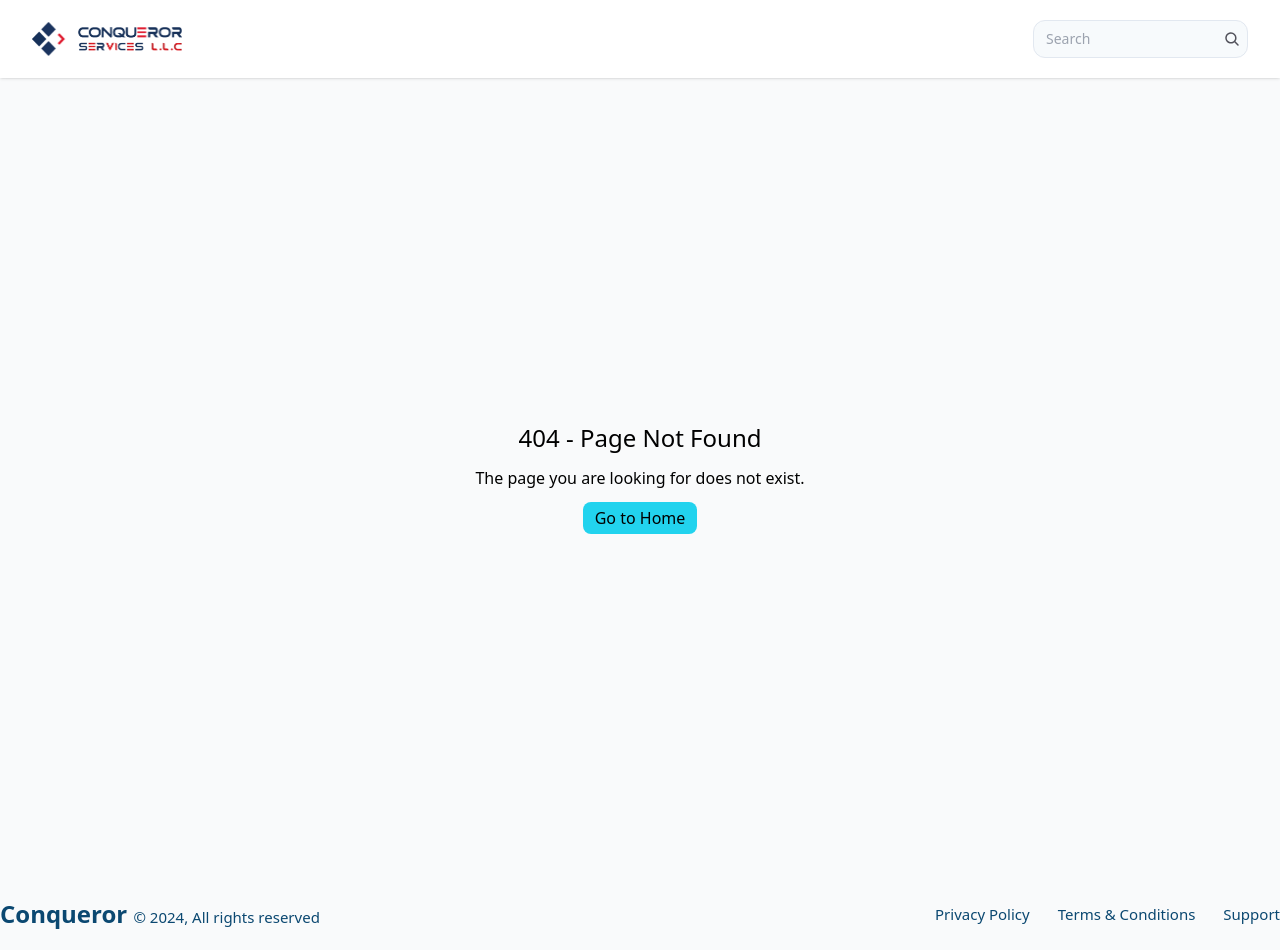
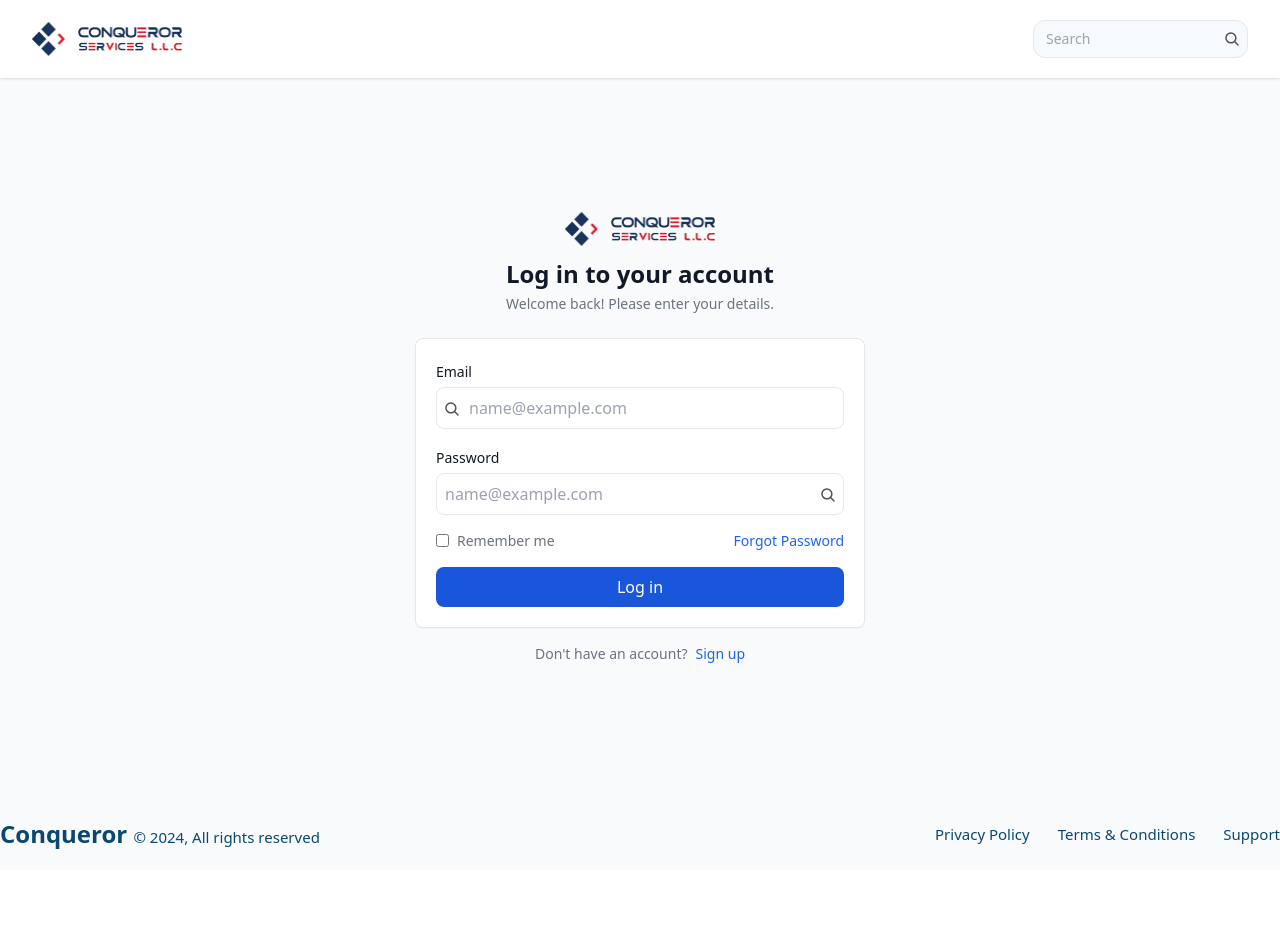
Before and after one commit to amanullhazoha/conquerror_protal, a React (Create React App) app: page /login in a window 1280 px wide. Before the commit this address had no page. After the commit the page ends 870 px from the top, so only its background shows below. Built offline with nearby package versions, Linux system fonts and the light colour scheme.

Commit message:
feat: login page design completed

```diff
--- a/src/index.css
+++ b/src/index.css
@@ -1,3 +1,11 @@
 @tailwind base;
 @tailwind components;
 @tailwind utilities;
+
+.shadow-custom-sm {
+	box-shadow: 0px 1px 2px -1px rgba(0, 0, 0, 0.1);
+}
+
+.shadow-custom-md {
+	box-shadow: 0px 1px 3px 0px rgba(0, 0, 0, 0.1);
+}
--- /dev/null
+++ b/src/pages/auth/Login.jsx
@@ -0,0 +1,92 @@
+import { Link } from "react-router-dom";
+import SearchIcon from "../../assets/icons/SearchIcon";
+import logo from "../../assets/images/conqueror_logo.png";
+import PublicLayout from "../../components/layouts/PublicLayout";
+
+const Login = () => {
+	return (
+		<PublicLayout>
+			<div className="flex justify-center items-center h-[90vh]">
+				<div className="max-w-[450px] w-full">
+					{/* Head */}
+					<div className="flex flex-col justify-center items-center mb-6">
+						<img src={logo} alt="logo" className="w-[150px] h-auto mb-3" />
+						<p className="text-2xl text-[#111928] font-bold mb-1">
+							Log in to your account
+						</p>
+						<p className="text-sm text-[#6B7280]">
+							Welcome back! Please enter your details.
+						</p>
+					</div>
+
+					<form className="grid gap-4 bg-white w-full shadow-custom-sm p-[20px] border rounded-lg">
+						<div>
+							<label className="text-[#111928] text-sm" htmlFor="email">
+								Email
+							</label>
+							<div className="relative flex flex-col items-center">
+								<input
+									className="w-full p-2 border rounded-lg mt-1 pl-8"
+									type="text"
+									name="email"
+									id="email"
+									placeholder="name@example.com"
+								/>
+
+								<div className="absolute left-2 top-[40%]">
+									<SearchIcon />
+								</div>
+							</div>
+						</div>
+
+						<div>
+							<label className="text-[#111928] text-sm" htmlFor="email">
+								Password
+							</label>
+							<div className="relative flex flex-col items-center">
+								<input
+									className="w-full p-2 border rounded-lg mt-1 pr-8"
+									type="text"
+									name="email"
+									id="email"
+									placeholder="name@example.com"
+								/>
+
+								<div className="absolute right-2 top-[40%]">
+									<SearchIcon />
+								</div>
+							</div>
+						</div>
+
+						<div className="flex justify-between">
+							<div className="flex gap-2 items-center">
+								<input type="checkbox" name="checkbox" id="checkbox" />
+								<p className="text-[#6B7280] text-sm">Remember me</p>
+							</div>
+
+							<Link
+								className="text-[#1C64F2] text-sm"
+								to={"/auth/forgot-password"}
+							>
+								<p>Forgot Password</p>
+							</Link>
+						</div>
+
+						<button className="w-full bg-[#1A56DB] text-white rounded-lg py-2">
+							Log in
+						</button>
+					</form>
+
+					<div className="flex gap-2 justify-center items-center text-sm mt-4">
+						<p className="text-[#6B7280]">Don't have an account?</p>
+						<Link className="text-[#1C64F2] text-sm" to={"/auth/signup"}>
+							<p>Sign up</p>
+						</Link>
+					</div>
+				</div>
+			</div>
+		</PublicLayout>
+	);
+};
+
+export default Login;
```
Also changed, not shown: src/assets/icons/AnalyticsIcon.jsx (+21 -4 lines), src/pages/index.js (+9 -4 lines), 1 other file (tests, documents, lock files or other folders).
